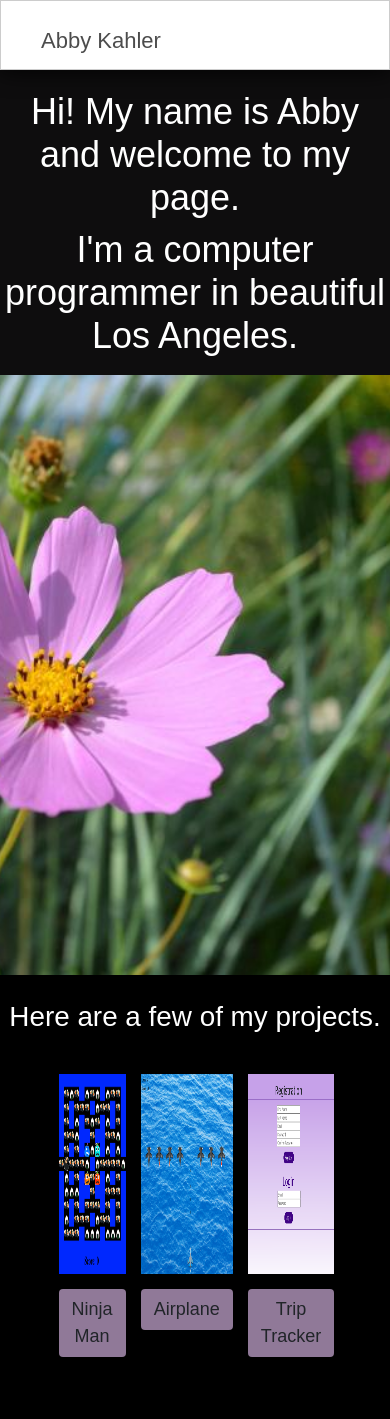
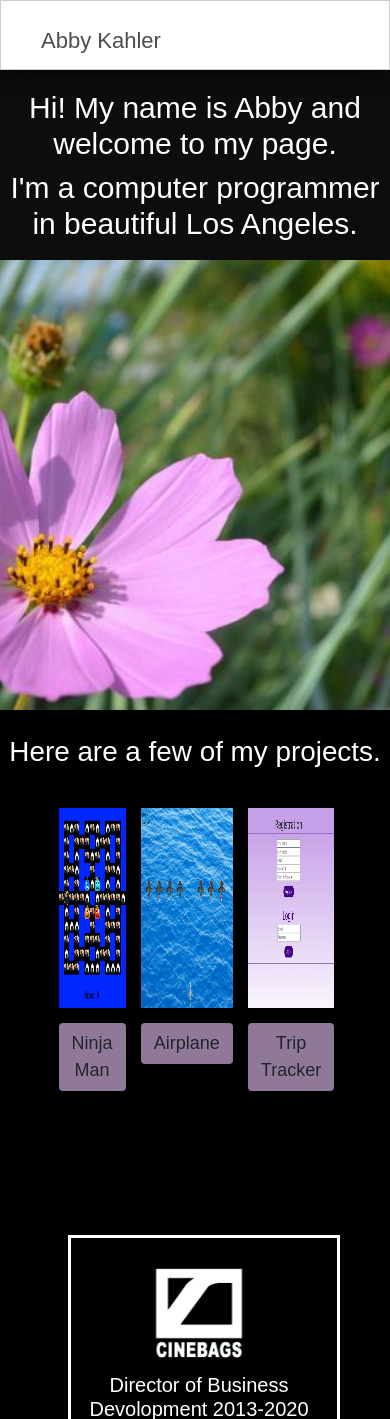
Before and after one commit to abbykahler/abby, a Django app: page / in a window 390 px wide. Shown: the top 1419 px of the page. Run offline with Django 3.2, Linux system fonts and the light colour scheme.

Commit message:
header fixed mobile

```diff
--- a/main/static/style.css
+++ b/main/static/style.css
@@ -14,7 +14,9 @@
         /* width: 440px; */
         padding-top: 100px;
         border-style: none;
-
+    }
+    .about_top .top_mobile h3{
+        font-size:30px;
     }
     .parallax2, .parallax3, .parallax4{
         display: none;
@@ -34,6 +36,10 @@
         width:200px;
         padding-left: 50px;
     }
+    .para1{
+        height:450px;
+    }
+
 }
 @media only screen and ( min-width: 768px ) {
     .sm-4, .lg-1 {
--- a/main/templates/index.html
+++ b/main/templates/index.html
@@ -78,10 +78,14 @@
 {% comment %} ABOUT PAGE {% endcomment %}
         <div class="about">
             <div class="about_top">
+                <div class="top_mobile">
                 <h3>Hi! My name is Abby and welcome to my page.</h3>
                 <h3>I'm a computer programmer in beautiful Los Angeles.</h3>
+                </div>
             </div>
+            <div class="para1">
             <div class="parallax"></div>
+            </div>
         </div>
 
 {% comment %} PORTFOLIO  {% endcomment %}
@@ -92,15 +96,20 @@
                 <div class="projects">
                     <div class="row1">
                         <div class="project1">
-                            <img src="static/image/ninjaman.png";alt="NinjaMan">
+                            <div class="img_mobile">
+                                <img src="static/image/ninjaman.png";alt="NinjaMan">
+
                                 <div class="myButton">
                                     <a href="/ninjaman">
                                     <button class="btn">Ninja Man</button>
                                     </a>
                                 </div>
+                            </div>
                         </div>
                         <div class="project2">
-                            <img src="static/image/airplane.png" alt="Airplane">
+                            <div class="img_mobile">
+                                <img src="static/image/airplane.png" alt="Airplane">
+                            </div>
                                 <div class="myButton">
                                     <a href="/airplane">
                                     <button class="btn">Airplane</button>
@@ -108,8 +117,10 @@
                                 </div>
                         </div>
                         <div class="project2">
-                            <img src="static/image/log.png" alt="trip">
+                            <div class="img_mobile">
+                                <img src="static/image/log.png" alt="trip">
                                 <div class="myButton">
+                            </div>
                                     <a href="/trip">
                                     <button class="btn">Trip Tracker</button>
                                     </a>
```
